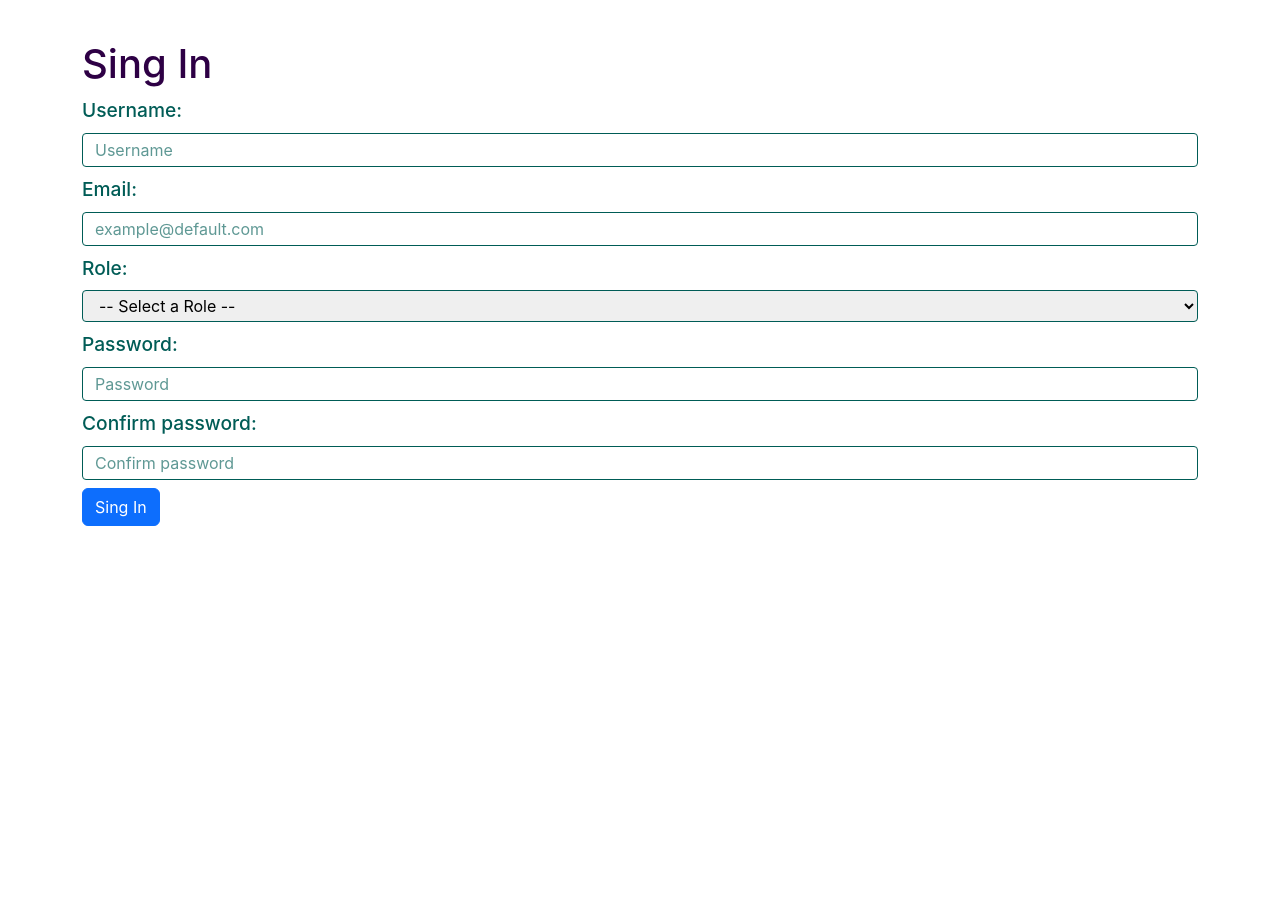
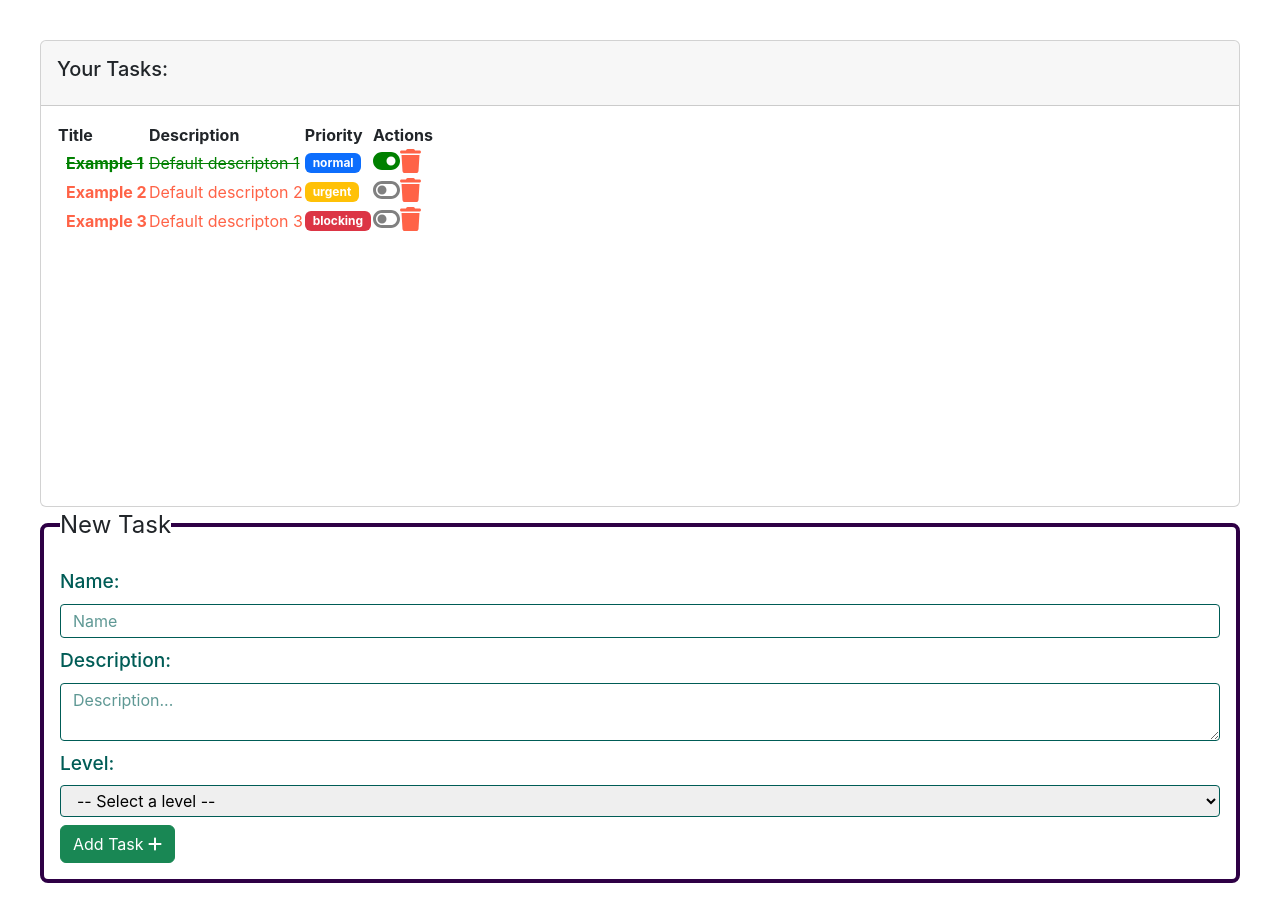
Before and after one commit to Tyliz/RAOpenBootcamp, a React (Create React App) app: page / in a window 1280 px wide. Before the commit the page ends 800 px from the top, so only its background shows below. Built offline with nearby package versions, Linux system fonts and the light colour scheme.

Commit message:
Ejercicio 13, 14, 15: Formulario para agregar tarea con Formik y Yup

```diff
--- a/src/App.js
+++ b/src/App.js
@@ -8,8 +8,8 @@ import { far } from '@fortawesome/free-regular-svg-icons'
 import { fas } from '@fortawesome/free-solid-svg-icons'
 
 // import OptionRender from './components/pure/optionRender'
-// import TaskListComponent from './components/container/task_list'
-import RegisterForm from './components/pure/forms/registerForm'
+import TaskListComponent from './components/container/task_list'
+// import RegisterForm from './components/pure/forms/registerForm'
 
 config.autoAddCss = false
 library.add(fas, far)
@@ -22,8 +22,8 @@ function App() {
 			{/* Rendering custom component "Greeting" */}
 			{/* <Greeting name="Tyliz"></Greeting> */}
 			{/* <Greetingf name="Tyliz"></Greetingf> */}
-			{/* <TaskListComponent></TaskListComponent> */}
-			<RegisterForm></RegisterForm>
+			<TaskListComponent></TaskListComponent>
+			{/* <RegisterForm></RegisterForm> */}
 			{/* <Example2></Example2> */}
 			{/* <MiComponenteConContexto></MiComponenteConContexto> */}
 			{/* <UsuarioComponent></UsuarioComponent> */}
--- a/src/components/container/task_list.jsx
+++ b/src/components/container/task_list.jsx
@@ -1,9 +1,9 @@
-import { FontAwesomeIcon } from '@fortawesome/react-fontawesome';
-import React, { useState, useEffect } from 'react';
-import { LEVELS } from '../../models/levels.enum';
-import { Task } from '../../models/task.class';
-import TaskForm from '../pure/forms/taskForm';
-import TaskComponent from '../pure/task';
+import { FontAwesomeIcon } from '@fortawesome/react-fontawesome'
+import React, { useState, useEffect } from 'react'
+import { LEVELS } from '../../models/levels.enum'
+import { Task } from '../../models/task.class'
+import TaskFormik from '../pure/forms/taskFormik'
+import TaskComponent from '../pure/task'
 
 const TaskListComponent = () => {
 	const defaultTask1 = new Task(
@@ -12,7 +12,7 @@ const TaskListComponent = () => {
 		'Default descripton 1',
 		true,
 		LEVELS.NORMAL
-	);
+	)
 
 	const defaultTask2 = new Task(
 		2,
@@ -20,7 +20,7 @@ const TaskListComponent = () => {
 		'Default descripton 2',
 		false,
 		LEVELS.URGENT
-	);
+	)
 
 	const defaultTask3 = new Task(
 		3,
@@ -28,43 +28,43 @@ const TaskListComponent = () => {
 		'Default descripton 3',
 		false,
 		LEVELS.BLOCKING
-	);
+	)
 
-	const [lstTask, setLstTask] = useState([defaultTask1, defaultTask2, defaultTask3]);
-	const [loading, setLoading] = useState(true);
+	const [lstTask, setLstTask] = useState([defaultTask1, defaultTask2, defaultTask3])
+	const [loading, setLoading] = useState(true)
 
 	useEffect(() => {
-		console.log('Task State has been modified');
+		console.log('Task State has been modified')
 		setTimeout(() => {
-			setLoading(false);
-		}, 2000);
+			setLoading(false)
+		}, 2000)
 		return () => {
-			console.log('TaskList component is going to unmount');
-		};
-	});
+			console.log('TaskList component is going to unmount')
+		}
+	})
 
 	const completeTask = (task) => {
-		const index = lstTask.indexOf(task);
-		const tmpLstTask = [...lstTask];
+		const index = lstTask.indexOf(task)
+		const tmpLstTask = [...lstTask]
 
-		tmpLstTask[index].completed = !tmpLstTask[index].completed;
+		tmpLstTask[index].completed = !tmpLstTask[index].completed
 
 		// We update the state of the componente and it will update the
 		// Iteration of tje tasks in order to show the task update
-		setLstTask(tmpLstTask);
-	};
+		setLstTask(tmpLstTask)
+	}
 
 	const removeTask = (task) => {
-		const index = lstTask.indexOf(task);
-		const tmpLstTask = [...lstTask];
-		tmpLstTask.splice(index, 1);
-		setLstTask(tmpLstTask);
-	};
+		const index = lstTask.indexOf(task)
+		const tmpLstTask = [...lstTask]
+		tmpLstTask.splice(index, 1)
+		setLstTask(tmpLstTask)
+	}
 
 	const addTask = (task) => {
-		const tmpLstTask = [...lstTask, task];
-		setLstTask(tmpLstTask);
-	};
+		const tmpLstTask = [...lstTask, task]
+		setLstTask(tmpLstTask)
+	}
 
 	const taskTable = () => {
 		if (lstTask.length > 0)
@@ -80,11 +80,11 @@ const TaskListComponent = () => {
 					</thead>
 					<tbody>
 						{ lstTask.map((task, index) => {
-							return (<TaskComponent key={ index } task={ task } complete={ completeTask } remove={ removeTask }></TaskComponent>);
+							return (<TaskComponent key={ index } task={ task } complete={ completeTask } remove={ removeTask }></TaskComponent>)
 						}) }
 					</tbody>
 				</table>
-			);
+			)
 		else
 			return (
 				<div className='empty-message'>
@@ -92,14 +92,14 @@ const TaskListComponent = () => {
 					<h3 className='empty-message__text'>There are no tasks to show</h3>
 					<h4 className='empty-message__subtext'>Please, create one</h4>
 				</div>
-			);
-	};
+			)
+	}
 
 	const loader = () => {
 		if (loading) {
-			return (<p>Loading...</p>);
+			return (<p>Loading...</p>)
 		}
-	};
+	}
 
 	return (
 		<div>
@@ -116,10 +116,10 @@ const TaskListComponent = () => {
 						{ loading ? loader() : taskTable() }
 					</div>
 				</div>
-				<TaskForm add={ addTask } length={ lstTask.length }></TaskForm>
+				<TaskFormik add={ addTask } length={ lstTask.length }></TaskFormik>
 			</div>
 		</div>
-	);
-};
+	)
+}
 
-export default TaskListComponent;
+export default TaskListComponent
--- /dev/null
+++ b/src/components/pure/forms/taskFormik.jsx
@@ -0,0 +1,103 @@
+import { ErrorMessage, Field, Form, Formik } from 'formik'
+import React from 'react'
+import PropTypes from 'prop-types'
+import { Task } from '../../../models/task.class'
+import * as Yup from 'yup'
+import { LEVELS } from '../../../models/levels.enum'
+import { FontAwesomeIcon } from '@fortawesome/react-fontawesome'
+
+const TaskFormik = ({add, length}) => {
+
+	const initialValues = {
+		name: '',
+		description: '',
+		level: '',
+	}
+
+	const formSchema = Yup.object().shape({
+		name: Yup.string()
+			.required('Please enter a name')
+			.min(5, 'The name is too short'),
+		description: Yup.string()
+			.required('Please enter a description')
+			.min(5, 'The description is too short'),
+		level: Yup.string()
+			.required('Please select a level')
+			.oneOf([LEVELS.NORMAL, LEVELS.URGENT, LEVELS.BLOCKING], 'Select a valid level please'),
+	})
+
+	const submitTask = async (values) => {
+		await new Promise(response => {
+			setTimeout(response, 1000)
+		})
+		const task = new Task(
+			1,
+			values.name,
+			values.description,
+			false,
+			values.level,
+		)
+		add(task)
+	}
+
+	return (
+		<div>
+			<fieldset className='fieldset'>
+				<legend className='fieldset__legend'>
+					{ length > 0 ? 'New Task' : 'Create your first task' }
+				</legend>
+				<Formik initialValues={ initialValues } onSubmit={ submitTask } validationSchema={ formSchema }>
+					{
+						({ isSubmitting }) => {
+							return (
+								<Form>
+									<div className='form-field'>
+										<label htmlFor='name' className='form-field__label'>Name:</label>
+										<Field id='name' name='name' className='form-field__input' placeholder='Name'></Field>
+										<ErrorMessage name='name' className='error-message' component='div'></ErrorMessage>
+									</div>
+									<div className='form-field'>
+										<label htmlFor='description' className='form-field__label'>Description:</label>
+										<Field id='description' name='description' className='form-field__input' placeholder='Description...' as='textarea'></Field>
+										<ErrorMessage name='description' className='error-message' component='div'></ErrorMessage>
+									</div>
+									<div className='form-field'>
+										<label htmlFor='level' className='form-field__label'>Level:</label>
+										<Field id='level' name='level' className='form-field__input' as='select'>
+											<option>-- Select a level --</option>
+											{
+												Object.keys(LEVELS).map(key => (
+													<option key={ key } value={ LEVELS[key] }>
+														{ LEVELS[key] }
+													</option>
+												))
+											}
+										</Field>
+										<ErrorMessage name='level' className='error-message' component='div'></ErrorMessage>
+									</div>
+									<div>
+										<button className='btn btn-success'>
+											<span>{ length > 0 ? 'Add Task' : 'Create your first task'}</span> <FontAwesomeIcon icon='fa-add' />
+										</button>
+									</div>
+									{ isSubmitting ? (
+										<div className='loading'>
+											<span className='loading__text'>Adding task...</span>
+										</div>
+									) : null }
+								</Form>
+							)
+						}
+					}
+				</Formik>
+			</fieldset>
+		</div>
+	)
+}
+
+TaskFormik.propTypes = {
+	add: PropTypes.func.isRequired,
+	length: PropTypes.number.isRequired,
+}
+
+export default TaskFormik
--- a/src/models/levels.enum.js
+++ b/src/models/levels.enum.js
@@ -2,4 +2,4 @@ export const LEVELS = {
 	NORMAL: 'normal',
 	URGENT: 'urgent',
 	BLOCKING: 'blocking',
-};
+}
--- a/src/models/task.class.js
+++ b/src/models/task.class.js
@@ -1,17 +1,12 @@
-import { LEVELS } from './levels.enum';
+import { LEVELS } from './levels.enum'
 
 export class Task {
-	idTask = 0;
-	name = '';
-	description = '';
-	completed = false;
-	level = LEVELS.NORMAL;
 
 	constructor(idTask = 0, name = '', description = '', completed = false, level = LEVELS.NORMAL) {
-		this.idTask = idTask;
-		this.name = name;
-		this.description = description;
-		this.completed = completed;
-		this.level = level;
+		this.idTask = idTask
+		this.name = name
+		this.description = description
+		this.completed = completed
+		this.level = level
 	}
 }
--- a/src/styles/_components.scss
+++ b/src/styles/_components.scss
@@ -1,7 +1,19 @@
 @use 'root';
 
 .loading {
-	padding: 1rem;
+	display: grid;
+	place-items: center;
+	position: fixed;
+	top: 0;
+	left: 0;
+	width: 100%;
+	height: 100vh;
+	background: #ffffffb1;
+}
+
+.loading__text {
+	color: #005c56;
+	font-size: 2rem;
 }
 
 .form-field {
```
Also changed, not shown: src/components/pure/task.jsx (+28 -28 lines).
